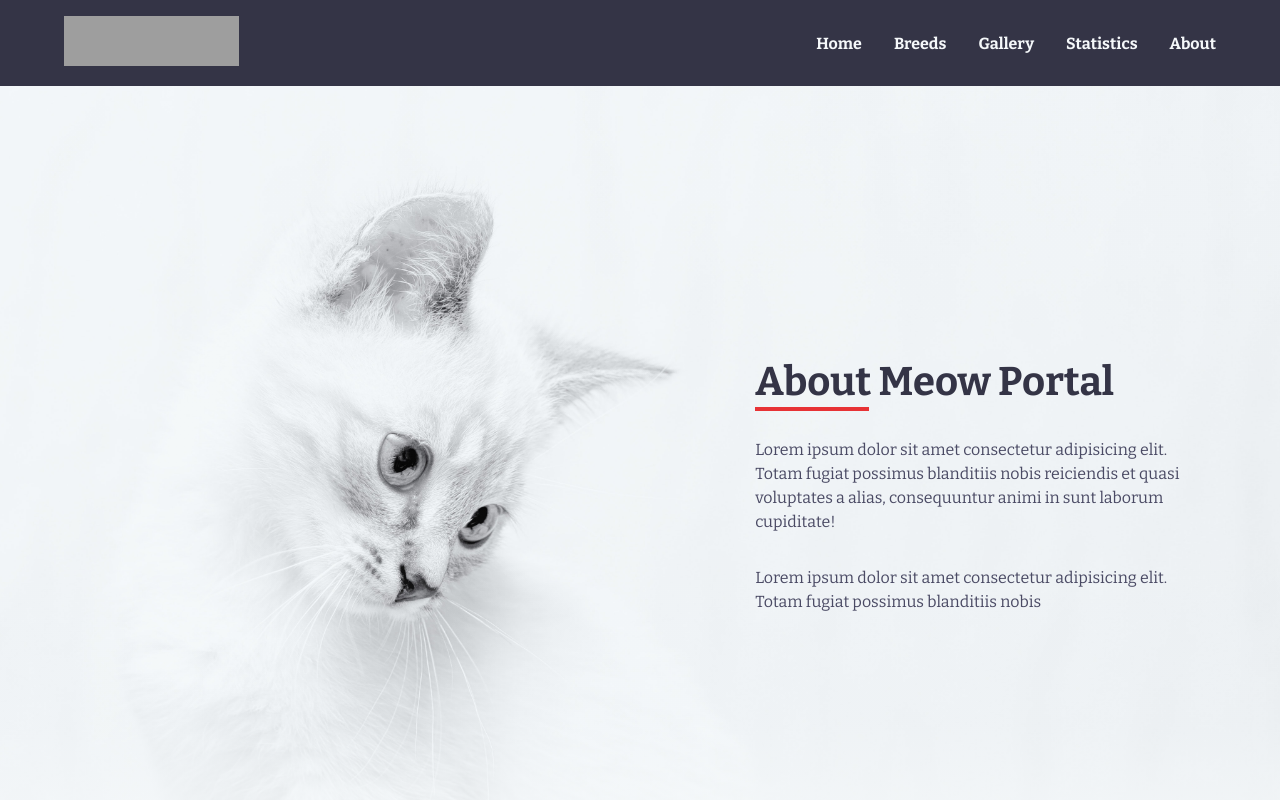
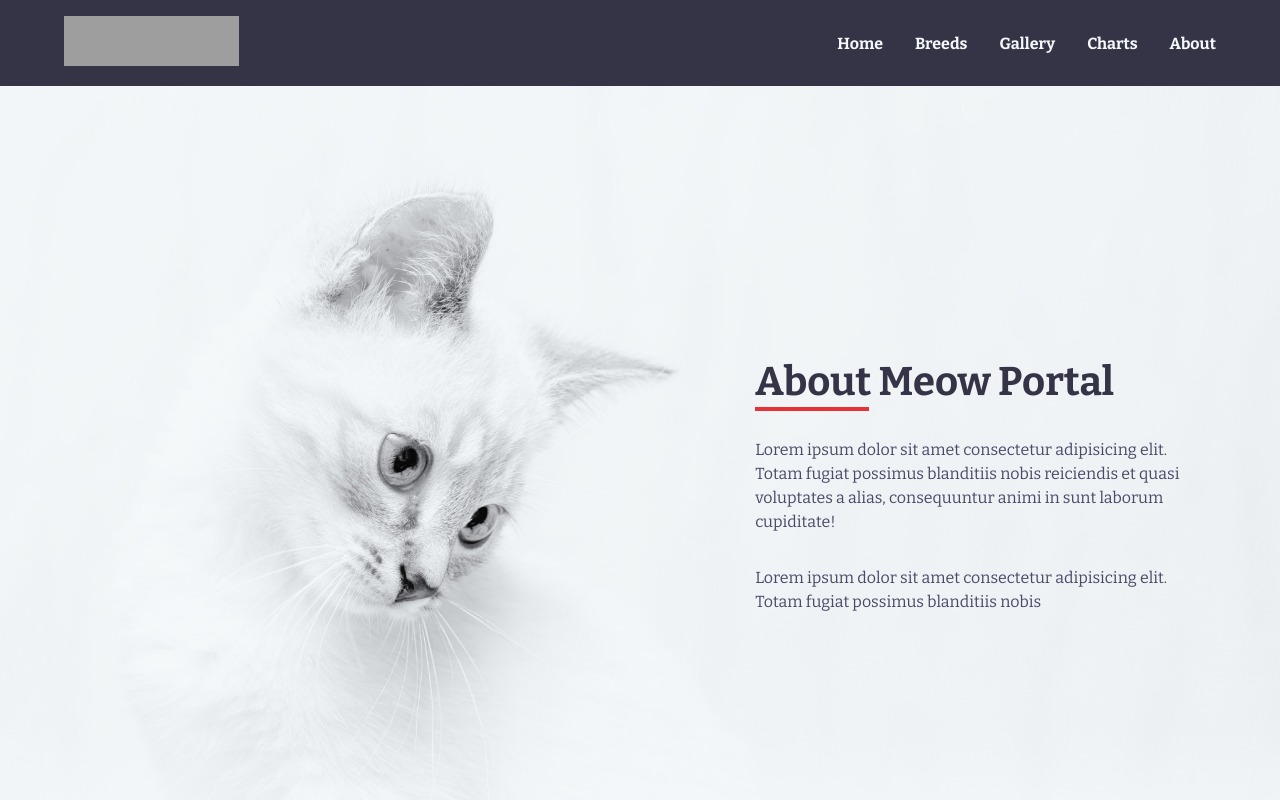
Before and after one commit to Andantez/meow-center, a Next.js app: page /about in a window 1280 px wide. Shown: the top 800 px of the page. Built offline with nearby package versions, Linux system fonts and the light colour scheme; grey boxes are pictures that could not be loaded.

Commit message:
Add: exit opacity on mobile modal. Change: Statistic links name to Charts.

```diff
--- a/components/Header.js
+++ b/components/Header.js
@@ -30,8 +30,8 @@ const Header = () => {
           <Link href="/gallery">
             <a>Gallery</a>
           </Link>
-          <Link href="/statistics">
-            <a>Statistics</a>
+          <Link href="/charts">
+            <a>Charts</a>
           </Link>
           <Link href="/about">
             <a>About</a>
--- a/components/Sidebar.js
+++ b/components/Sidebar.js
@@ -4,16 +4,30 @@ import linksData from '../data/linksData';
 import { AiOutlineClose } from 'react-icons/ai';
 import { useHomeContext } from '../context/home_context';
 import { motion, AnimatePresence } from 'framer-motion';
-import { itemVariants, containerVariants, buttonVariants} from '../variants/sidebarVariants';
+import {
+  itemVariants,
+  containerVariants,
+  buttonVariants,
+} from '../variants/sidebarVariants';
 
+const test = {
 
+  exit: {
+    opacity: 0,
+  },
+};
 const Sidebar = () => {
   const { isSidebarOpen, closeSidebar } = useHomeContext();
   return (
     <StyledDiv>
       <AnimatePresence>
         {isSidebarOpen && (
-          <div className="modal-background" onClick={closeSidebar}>
+          <motion.div
+            className="modal-background"
+            exit="exit"
+            variants={test}
+            onClick={closeSidebar}
+          >
             <motion.aside
               onClick={(e) => e.stopPropagation()}
               initial="closed"
@@ -46,7 +60,7 @@ const Sidebar = () => {
                 })}
               </motion.ul>
             </motion.aside>
-          </div>
+          </motion.div>
         )}
       </AnimatePresence>
     </StyledDiv>
--- a/data/linksData.js
+++ b/data/linksData.js
@@ -17,9 +17,9 @@ const Links = [
     link: '/gallery',
   },
   {
-    title: 'Statistics',
+    title: 'Charts',
     icon: <ImStatsBars />,
-    link: '/statistics',
+    link: '/charts',
   },
   {
     title: 'About',
--- a/pages/statistics.js
+++ b/pages/charts.js
@@ -11,7 +11,7 @@ import {
 } from '../utils/helpers';
 import { motion } from 'framer-motion';
 
-const Statistics = ({ pieChartData, barChartData, radarChartData }) => {
+const Charts = ({ pieChartData, barChartData, radarChartData }) => {
   return (
     <motion.div exit={{ opacity: 0 }}>
       <Head>
@@ -97,4 +97,4 @@ export const getStaticProps = async () => {
     // revalidate: 1800,
   };
 };
-export default Statistics;
+export default Charts;
--- a/variants/sidebarVariants.js
+++ b/variants/sidebarVariants.js
@@ -35,7 +35,6 @@ export const containerVariants = {
       type: 'spring',
       stiffness: 150,
       mass: 0.4,
-      delay: 0.2,
     },
   },
 };
```
